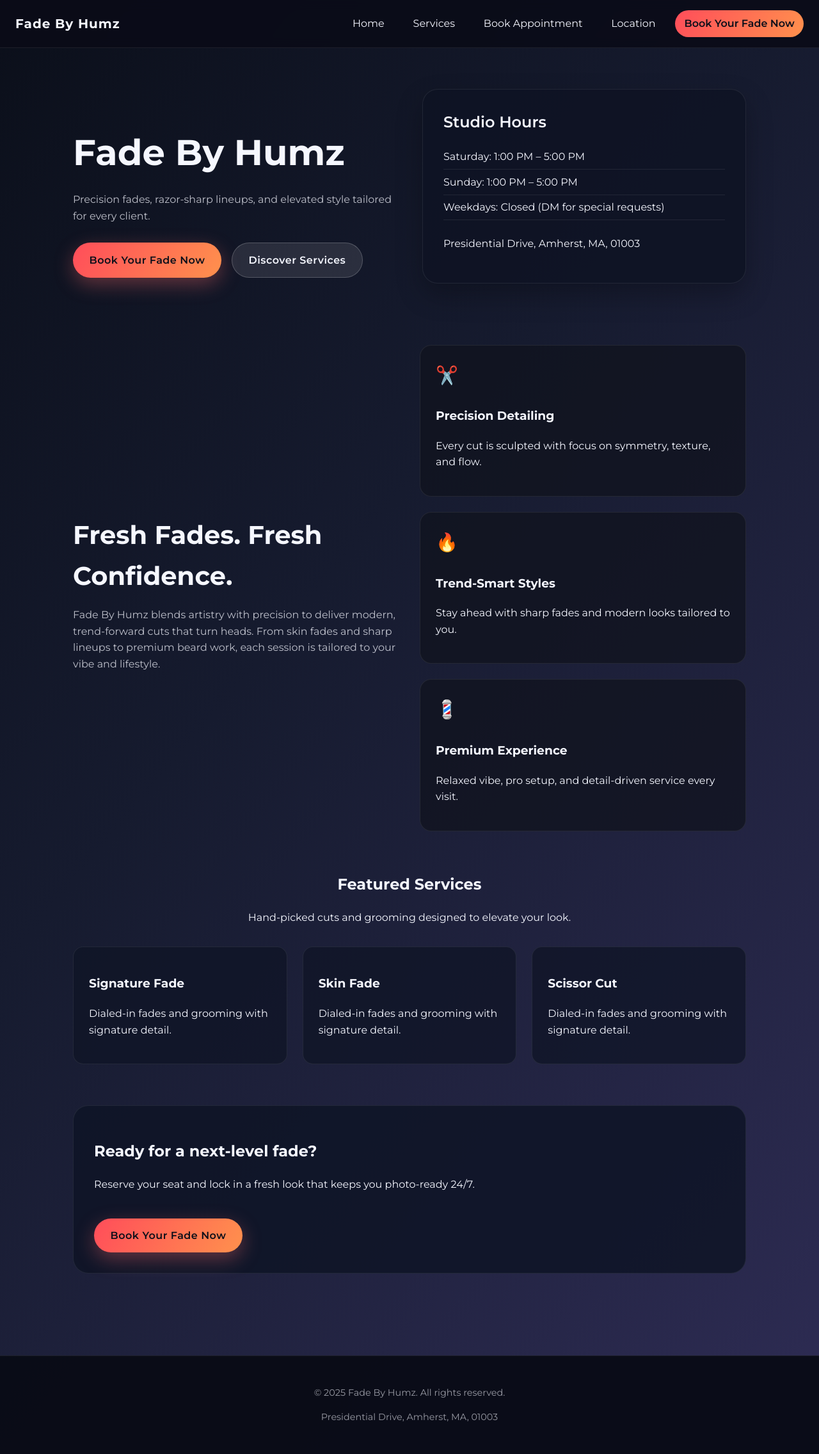
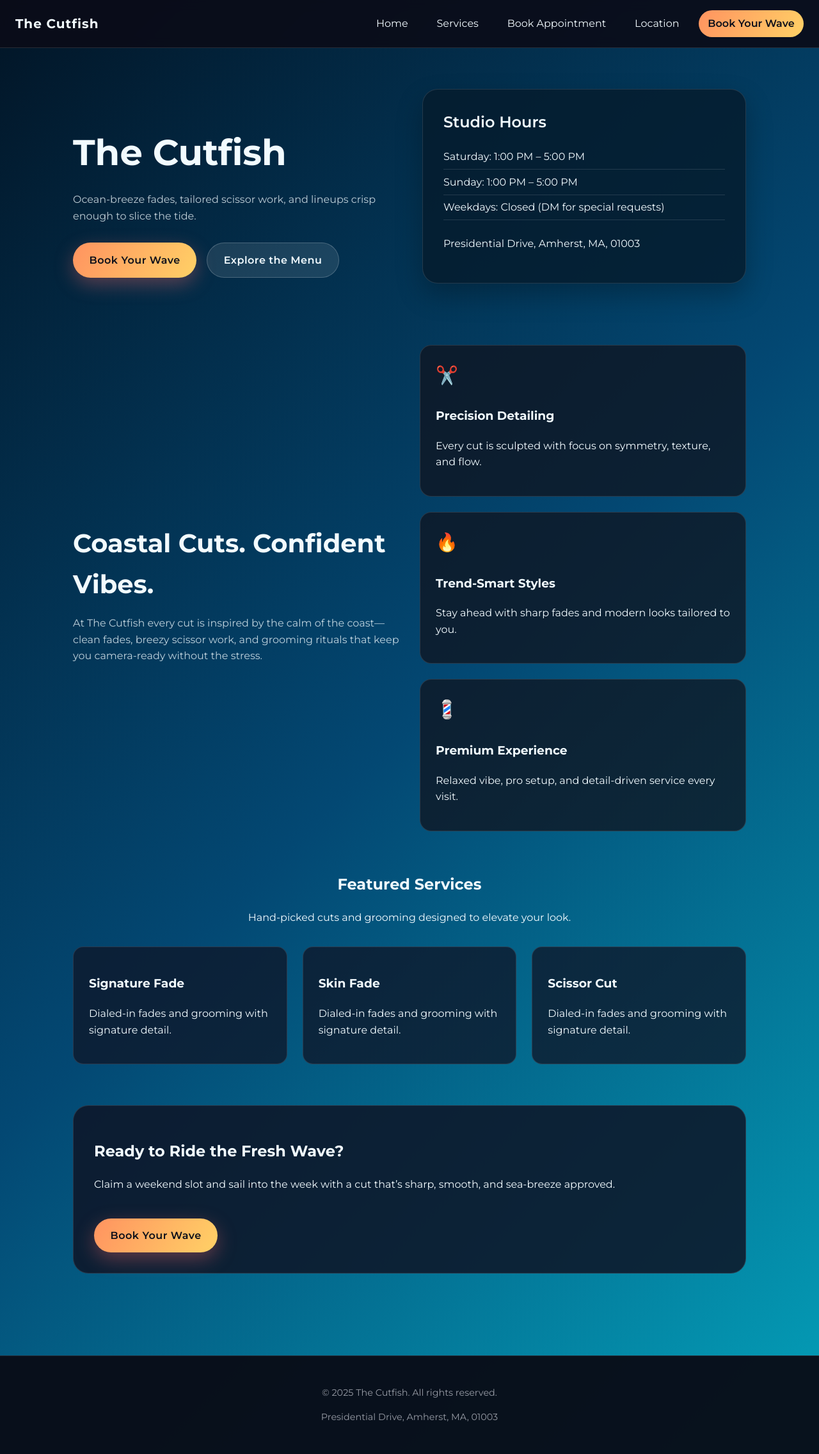
Before and after one commit to Humza-khaliq/Hair, a Flask app: page / in a window 1280 px wide. Shown: the whole page at 64% size. Run offline with Flask 3, Linux system fonts and the light colour scheme.

Commit message:
Retheme site for The Cutfish brand

```diff
--- a/app.py
+++ b/app.py
@@ -513,12 +513,12 @@ def send_confirmation_email(app: Flask, booking: dict[str, str]) -> None:
         app.logger.debug("Email settings incomplete; skipping confirmation email.")
         return
 
-    subject = "Fade By Humz Booking Confirmation"
+    subject = "The Cutfish Booking Confirmation"
     body = (
         f"Hey {booking['name']},\n\n"
         f"Your booking is locked in for {booking['slot_label']} ({booking['service_type']}).\n"
         "If you need to switch times, reply to this email or text the shop.\n\n"
-        "Stay fresh,\nFade By Humz"
+        "Keep swimming in style,\nThe Cutfish"
     )
     message = f"From: {sender}\nTo: {recipient}\nSubject: {subject}\n\n{body}"
 
--- a/static/css/style.css
+++ b/static/css/style.css
@@ -1,12 +1,12 @@
 :root {
-    --bg-gradient: linear-gradient(130deg, #0b0f1a 0%, #161b2f 40%, #2e2c54 100%);
-    --accent-gradient: linear-gradient(120deg, #ff4d5a, #ff914d);
-    --text-primary: #f5f7ff;
-    --text-secondary: rgba(245, 247, 255, 0.75);
-    --card-bg: rgba(15, 19, 36, 0.85);
-    --border-color: rgba(255, 255, 255, 0.08);
-    --accent: #ff6e6c;
-    --accent-alt: #7c5cff;
+    --bg-gradient: linear-gradient(135deg, #021526 0%, #034873 50%, #04a0b9 100%);
+    --accent-gradient: linear-gradient(120deg, #ff9360, #ffd166);
+    --text-primary: #f2fbff;
+    --text-secondary: rgba(242, 251, 255, 0.78);
+    --card-bg: rgba(6, 28, 44, 0.82);
+    --border-color: rgba(255, 255, 255, 0.12);
+    --accent: #ffd166;
+    --accent-alt: #5df2ff;
     --nav-height: 72px;
     --max-width: 1100px;
     font-family: 'Montserrat', sans-serif;
--- a/templates/base.html
+++ b/templates/base.html
@@ -3,7 +3,7 @@
 <head>
     <meta charset="UTF-8">
     <meta name="viewport" content="width=device-width, initial-scale=1.0">
-    <title>Fade By Humz | {% block title %}{% endblock title %}</title>
+    <title>The Cutfish | {% block title %}{% endblock title %}</title>
     <link rel="preconnect" href="https://fonts.googleapis.com">
     <link rel="preconnect" href="https://fonts.gstatic.com" crossorigin>
     <link href="https://fonts.googleapis.com/css2?family=Montserrat:wght@300;400;600;700&display=swap" rel="stylesheet">
@@ -12,7 +12,7 @@
 <body>
 <nav class="navbar">
     <div class="nav-brand">
-        <a href="{{ url_for('home') }}">Fade By Humz</a>
+        <a href="{{ url_for('home') }}">The Cutfish</a>
     </div>
     <button class="nav-toggle" aria-label="Toggle navigation" onclick="toggleNav()">
         <span></span>
@@ -24,7 +24,7 @@
         <a href="{{ url_for('services') }}">Services</a>
         <a href="{{ url_for('book') }}">Book Appointment</a>
         <a href="{{ url_for('location') }}">Location</a>
-        <a class="cta" href="{{ url_for('book') }}">Book Your Fade Now</a>
+        <a class="cta" href="{{ url_for('book') }}">Book Your Wave</a>
     </div>
 </nav>
 
@@ -44,7 +44,7 @@
 
 <footer class="footer">
     <div class="footer-content">
-        <p>&copy; {{ current_year | default(2024) }} Fade By Humz. All rights reserved.</p>
+        <p>&copy; {{ current_year | default(2024) }} The Cutfish. All rights reserved.</p>
         <p>Presidential Drive, Amherst, MA, 01003</p>
     </div>
 </footer>
--- a/templates/book.html
+++ b/templates/book.html
@@ -3,7 +3,7 @@
 {% block content %}
 <section class="page-hero">
     <h1>Book Your Appointment</h1>
-    <p>Lock in your next fade with just a few taps. Choose your service and time that fits your flow.</p>
+    <p>Drop anchor on a weekend slot and we'll handle the rest. Pick your service, choose a time, and we'll confirm the vibe.</p>
 </section>
 
 <section class="booking-section">
@@ -41,7 +41,7 @@
         {% if slot_choices|selectattr('booked', 'equalto', False)|list|length == 0 %}
             <p class="form-note">Every slot this weekend is booked. Check back soon for fresh availability.</p>
         {% endif %}
-        <button class="btn-primary" type="submit" {% if not has_open_slots %}disabled{% endif %}>Book Your Fade Now</button>
+        <button class="btn-primary" type="submit" {% if not has_open_slots %}disabled{% endif %}>Book Your Wave</button>
     </form>
     <aside class="booking-info">
         <h3>Weekend Slots Only</h3>
--- a/templates/index.html
+++ b/templates/index.html
@@ -3,11 +3,11 @@
 {% block content %}
 <section class="hero">
     <div class="hero-content">
-        <h1>Fade By Humz</h1>
-        <p>Precision fades, razor-sharp lineups, and elevated style tailored for every client.</p>
+        <h1>The Cutfish</h1>
+        <p>Ocean-breeze fades, tailored scissor work, and lineups crisp enough to slice the tide.</p>
         <div class="hero-actions">
-            <a href="{{ url_for('book') }}" class="btn-primary">Book Your Fade Now</a>
-            <a href="{{ url_for('services') }}" class="btn-secondary">Discover Services</a>
+            <a href="{{ url_for('book') }}" class="btn-primary">Book Your Wave</a>
+            <a href="{{ url_for('services') }}" class="btn-secondary">Explore the Menu</a>
         </div>
     </div>
     <div class="hero-card">
@@ -23,8 +23,8 @@
 
 <section class="about">
     <div class="about-text">
-        <h2>Fresh Fades. Fresh Confidence.</h2>
-        <p>Fade By Humz blends artistry with precision to deliver modern, trend-forward cuts that turn heads. From skin fades and sharp lineups to premium beard work, each session is tailored to your vibe and lifestyle.</p>
+        <h2>Coastal Cuts. Confident Vibes.</h2>
+        <p>At The Cutfish every cut is inspired by the calm of the coast—clean fades, breezy scissor work, and grooming rituals that keep you camera-ready without the stress.</p>
     </div>
     <div class="about-highlights">
         <div class="highlight">
@@ -62,9 +62,9 @@
 
 <section class="cta-banner">
     <div class="cta-content">
-        <h2>Ready for a next-level fade?</h2>
-        <p>Reserve your seat and lock in a fresh look that keeps you photo-ready 24/7.</p>
+        <h2>Ready to Ride the Fresh Wave?</h2>
+        <p>Claim a weekend slot and sail into the week with a cut that’s sharp, smooth, and sea-breeze approved.</p>
     </div>
-    <a href="{{ url_for('book') }}" class="btn-primary">Book Your Fade Now</a>
+    <a href="{{ url_for('book') }}" class="btn-primary">Book Your Wave</a>
 </section>
 {% endblock content %}
--- a/templates/location.html
+++ b/templates/location.html
@@ -3,13 +3,13 @@
 {% block content %}
 <section class="page-hero">
     <h1>Our Studio</h1>
-    <p>Find Fade By Humz in the heart of Amherst. Pull up, get fresh, and roll out looking sharp.</p>
+    <p>Dock with The Cutfish in Amherst. Slide in, get sea-breeze sharp, and sail out feeling fresh.</p>
 </section>
 
 <section class="location-wrap">
     <div class="map-container">
         <iframe
-            title="Fade By Humz Location"
+            title="The Cutfish Location"
             src="https://www.google.com/maps?q=Presidential+Drive,+Amherst,+MA,+01003&output=embed"
             allowfullscreen
             loading="lazy"
@@ -19,7 +19,7 @@
         <h2>Visit Us</h2>
         <p><strong>Address</strong><br>Presidential Drive<br>Amherst, MA, 01003</p>
         <p><strong>Parking</strong><br>Guest parking available nearby. Let us know if you need directions.</p>
-        <p><strong>Vibe</strong><br>Modern studio with clean aesthetics, curated beats, and barber-grade products.</p>
+        <p><strong>Vibe</strong><br>Coastal-inspired studio with clean aesthetics, curated playlists, and pro-grade products.</p>
     </div>
 </section>
 {% endblock content %}
```
Also changed, not shown: templates/services.html (+8 -8 lines), README.md.
